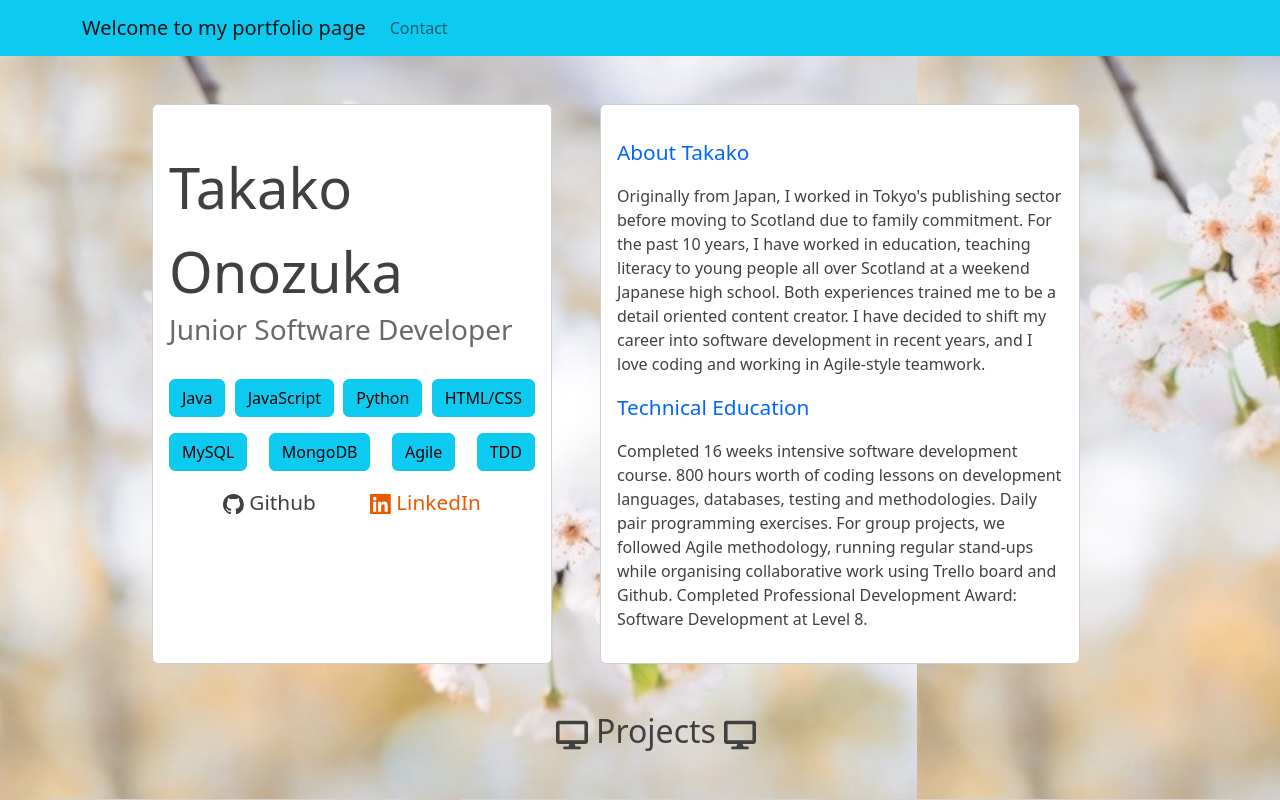
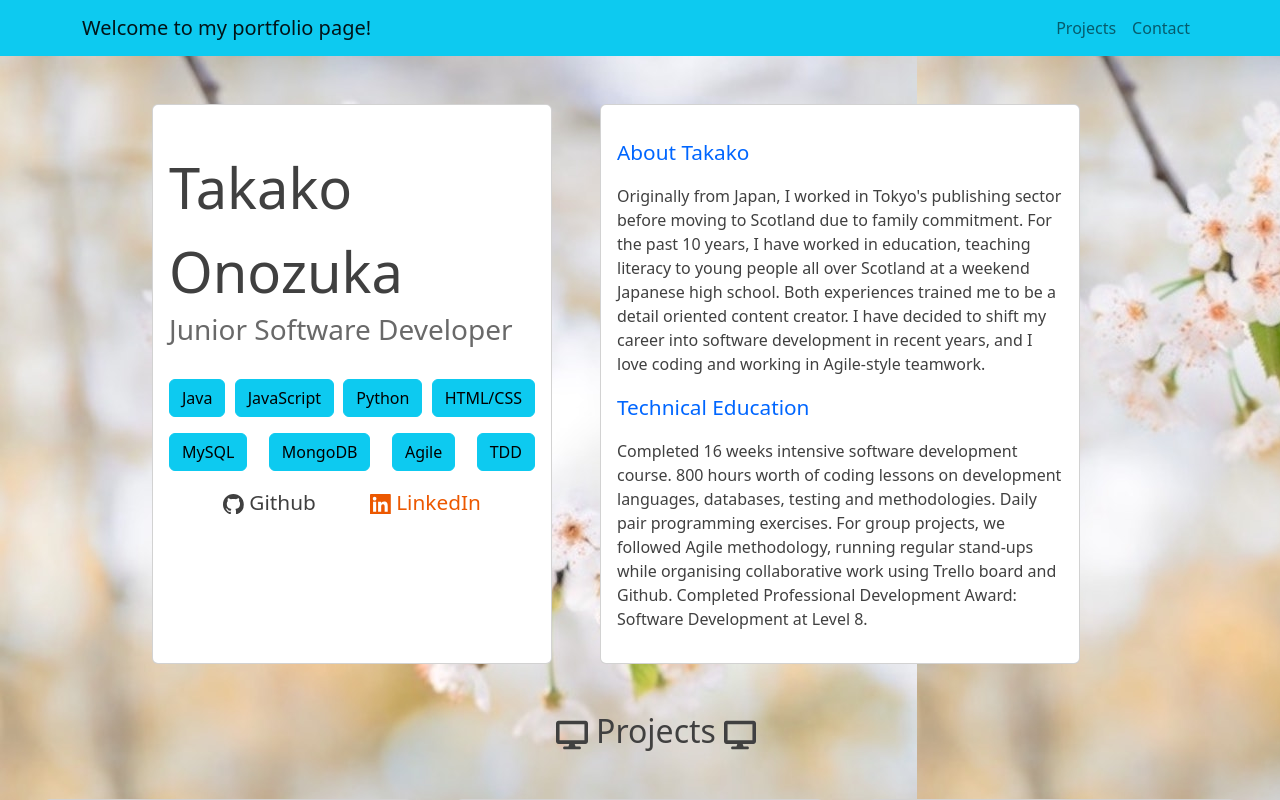
Before and after one commit to taksgarby/portfolio, a React (Create React App) app: page / in a window 1280 px wide. Shown: the top 800 px of the page. Built offline with nearby package versions, Linux system fonts and the light colour scheme.

Commit message:
changed navbar

```diff
--- a/src/components/Contact.js
+++ b/src/components/Contact.js
@@ -5,10 +5,10 @@ import {GrContact} from 'react-icons/gr'
 
 const Contact = () => {
     return (
-        <>
+        <div class="contact" id="contact">
          <h2 class="contact-form-title"><GrContact/> Contact </h2>
         <ContactForm />
-        </>
+        </div>
 
      );
 }
--- a/src/components/NavBar.js
+++ b/src/components/NavBar.js
@@ -2,9 +2,9 @@ import Container from 'react-bootstrap/Container';
 import Nav from 'react-bootstrap/Nav';
 import Navbar from 'react-bootstrap/Navbar';
 import './components.css';
-import ContactForm from './ContactForm';
-import { BrowserRouter, Routes, Route } from "react-router-dom";
+import Contact from './Contact';
 import React from 'react';
+import ProjectList from './ProjectList';
 
 const NavBar = () => {
 
@@ -12,13 +12,17 @@ const NavBar = () => {
         <>
           <Navbar bg="info" variant="light">
             <Container>
-              <Navbar.Brand class="nav-text" >Welcome to my portfolio page</Navbar.Brand>
+
+              <Navbar.Brand class="nav-text">Welcome to my portfolio page!</Navbar.Brand>
+
+              <div class="nav-welcome">
               <Nav className="me-auto">
                 {/* <Nav.Link href="#aboutme">About Me</Nav.Link>
                 <Nav.Link href="#projects">Projects</Nav.Link> */}
-                <Nav.Link href="/contact" element={<ContactForm />}>Contact</Nav.Link>
+                <Nav.Link href="#projects" element={<ProjectList />}>Projects</Nav.Link>
+                <Nav.Link href="#contact" element={<Contact />}>Contact</Nav.Link>
               </Nav>
-
+              </div>
             </Container>
             </Navbar>
 
--- a/src/components/ProjectList.js
+++ b/src/components/ProjectList.js
@@ -11,9 +11,9 @@ const ProjectList = () => {
     return (
 
 <>
-    <h2 class="project-list-title">
+    <h2 class="project-list-title" id="projects">
         <FaDesktop /> Projects <FaDesktop /></h2>
-    <div class="project-list">
+    <div class="project-list" >
 
     <ProjectRecipe />
     <ProjectOrgan />
--- a/src/components/components.css
+++ b/src/components/components.css
@@ -71,6 +71,8 @@
     font-size: 1rem;
 }
 
-.nav-text {
-    text-align: right;
+
+.nav-welcome {
+    color: aliceblue;
+    font-size: 1rem;
 }
```
